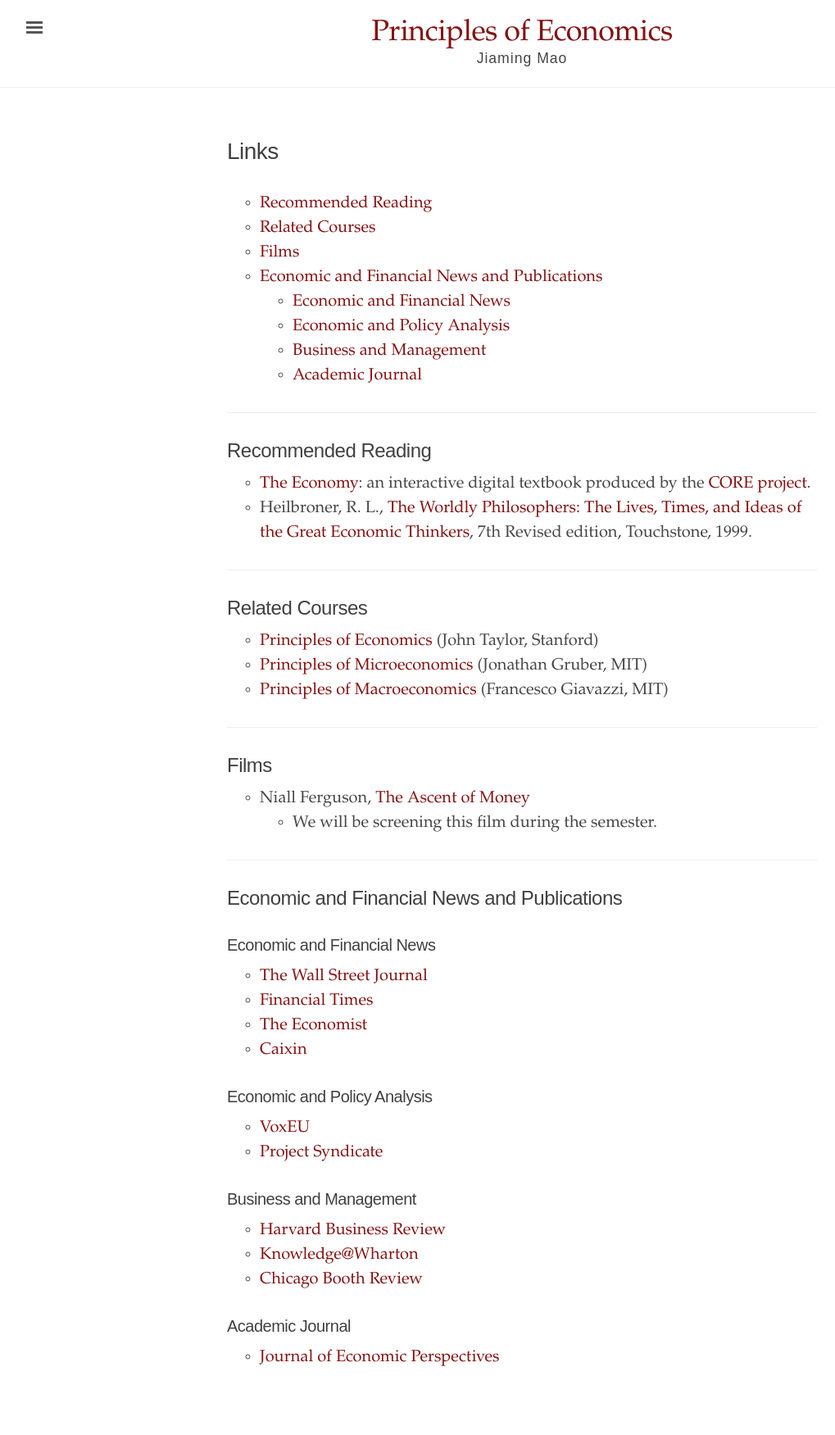
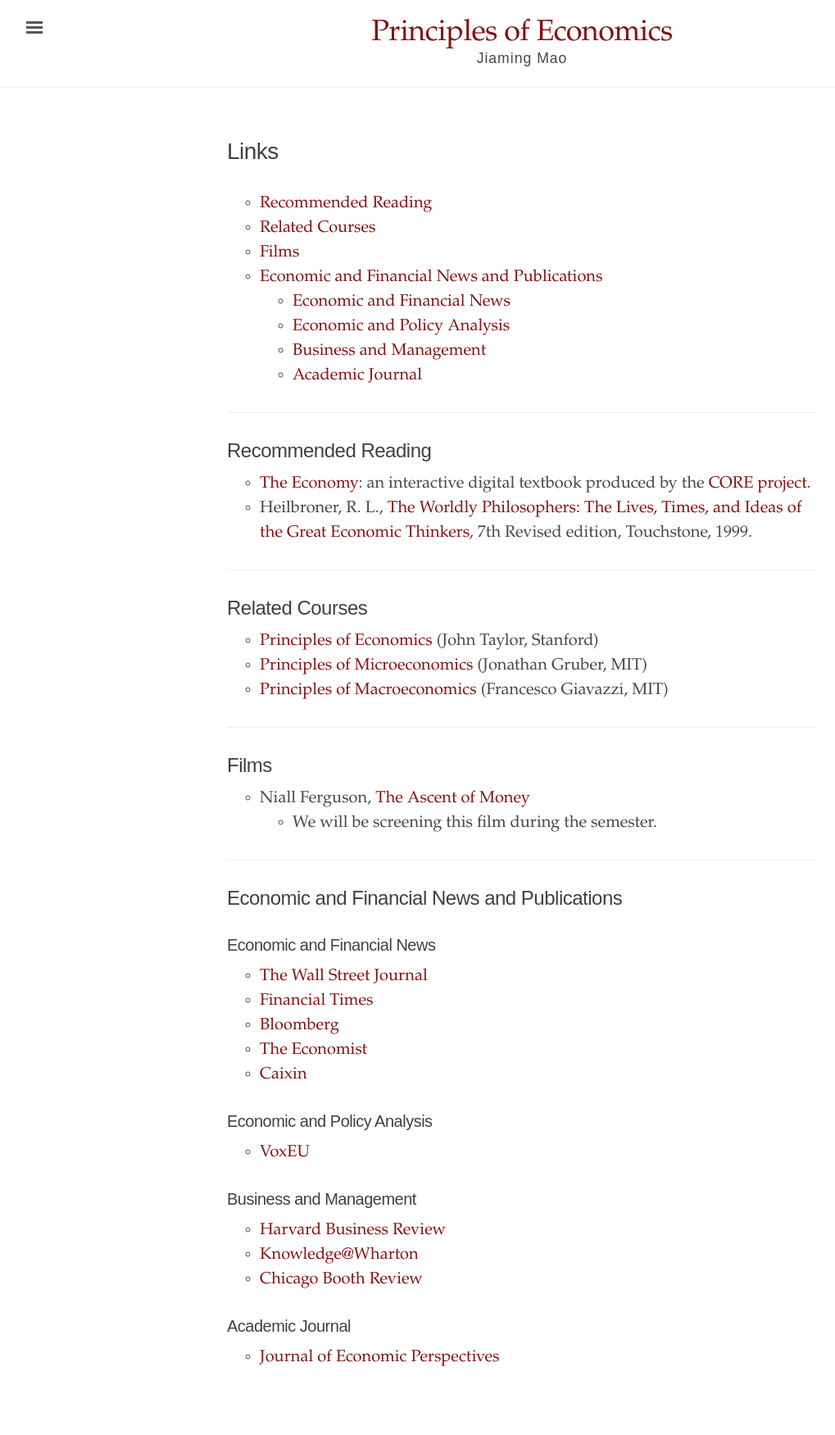
Before and after one commit to jiamingmao/principles-of-economics, a Jekyll site: the page built from Links.md, in a window 1280 px wide. Shown: the whole page at 82% size, without its empty margins (3-1022 px from the left). Built offline with Jekyll 4.4.1, drawn with Linux system fonts in a browser that asks for light colours.

Commit message:
update links

```diff
--- a/Links.md
+++ b/Links.md
@@ -35,12 +35,12 @@
 ### Economic and Financial News
 - [The Wall Street Journal](https://www.wsj.com)
 - [Financial Times](https://www.ft.com)
+- [Bloomberg](https://www.bloomberg.com)
 - [The Economist](https://www.economist.com)
 - [Caixin](http://www.caixin.com/?HOLDZH)
 
 ### Economic and Policy Analysis
 - [VoxEU](http://www.voxeu.org/)
-- [Project Syndicate](https://www.project-syndicate.org/)
 
 ### Business and Management
 - [Harvard Business Review](https://hbr.org/)
```
